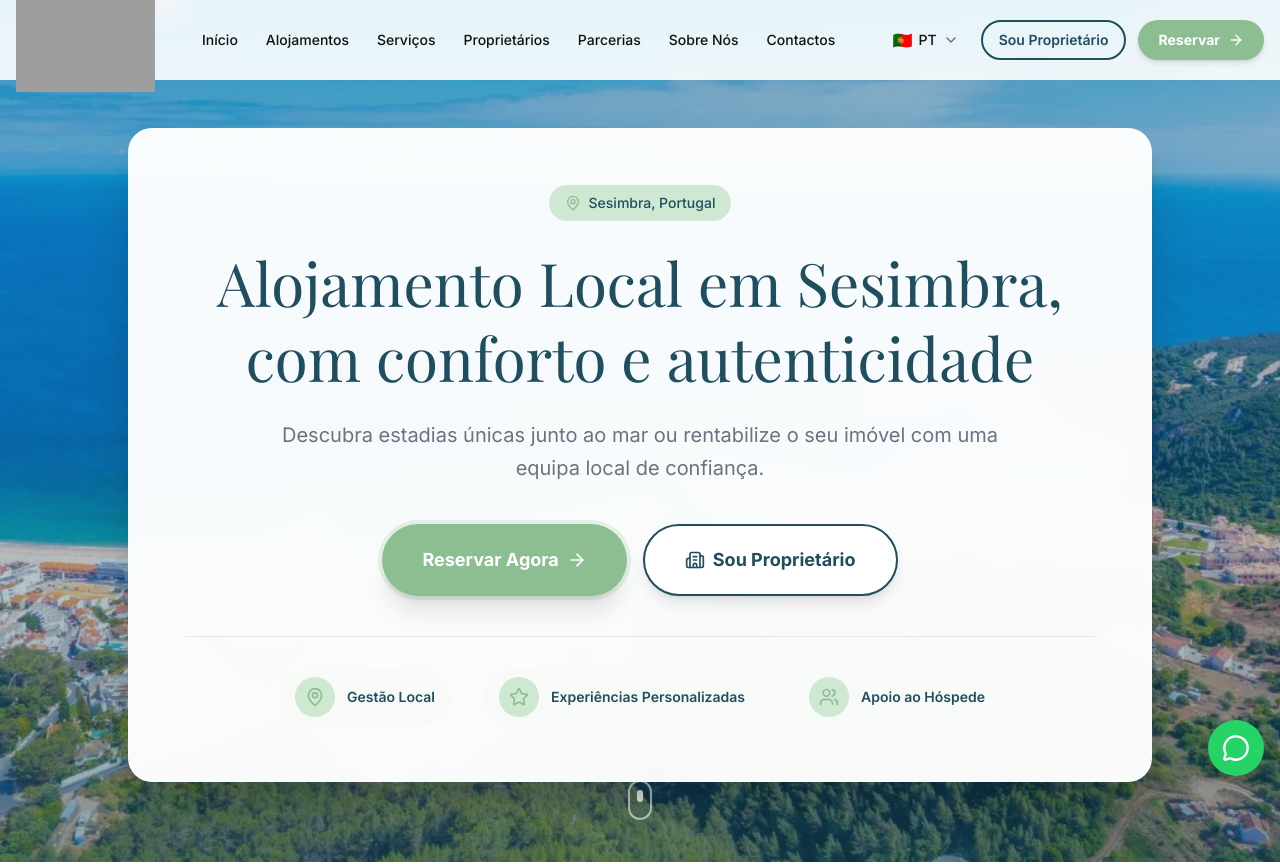
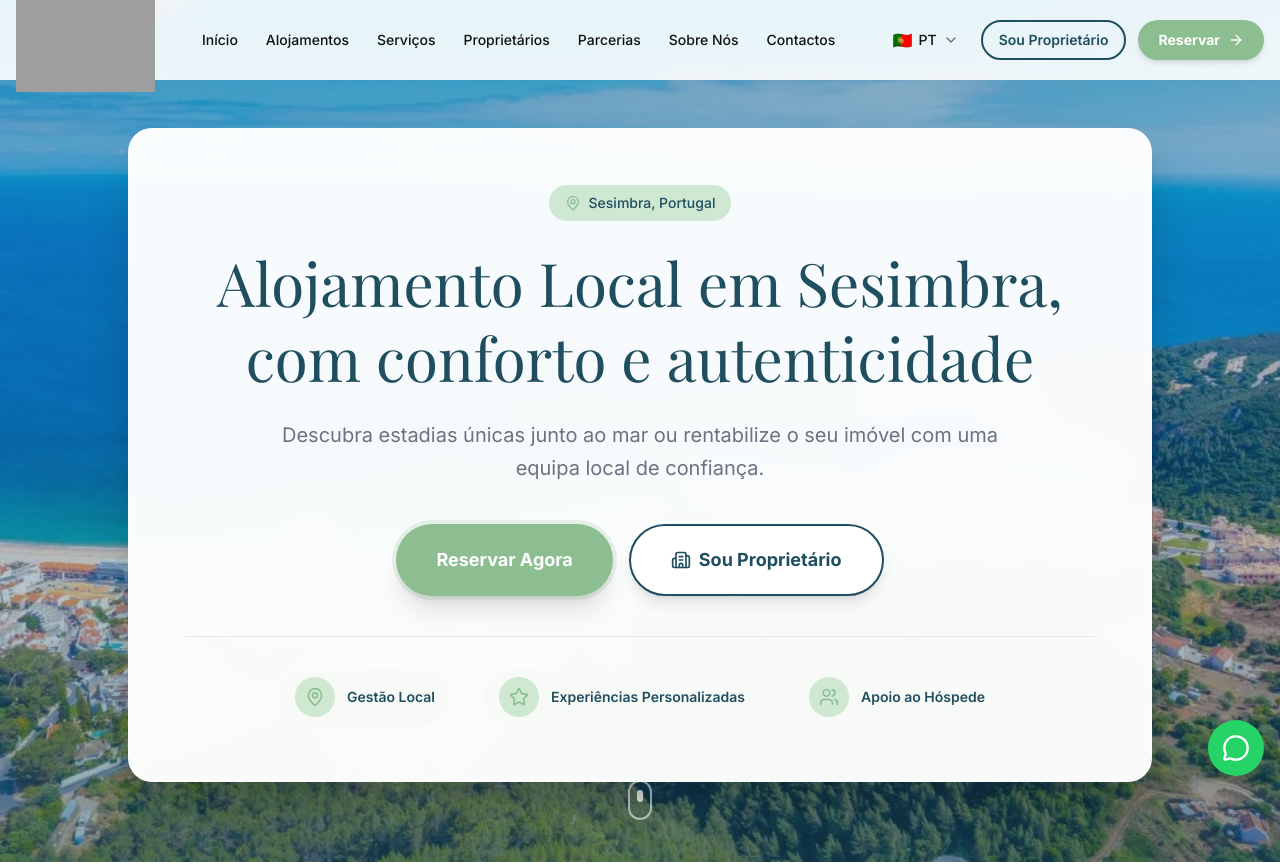
Before and after one commit to respada9322/dolcestay, a Next.js app: page / in a window 1280 px wide. Shown: the top 864 px of the page. Built offline with nearby package versions, Linux system fonts and the light colour scheme; grey boxes are pictures that could not be loaded; a web font is replaced by a local one.

Commit message:
Removed arrow from Reservation button on Hero Section

```diff
--- a/components/sections/hero-section.tsx
+++ b/components/sections/hero-section.tsx
@@ -1,6 +1,6 @@
 'use client';
 
-import { MapPin, Star, Users, ArrowRight, Building2 } from 'lucide-react';
+import { MapPin, Star, Users, Building2 } from 'lucide-react';
 import { useLanguage } from '@/lib/language-context';
 import { BOOKING_URL } from '@/lib/data';
 
@@ -49,7 +49,6 @@ export function HeroSection() {
                 className="group inline-flex items-center justify-center gap-2 px-10 py-5 text-lg font-bold text-white bg-[#8DBE91] hover:bg-[#7AAD7E] rounded-full transition-all shadow-xl hover:shadow-2xl hover:scale-105 ring-4 ring-[#8DBE91]/20"
               >
                 {t.hero.bookNow}
-                <ArrowRight className="h-5 w-5 group-hover:translate-x-1 transition-transform" />
               </a>
               <a
                 href="#owners"
```
